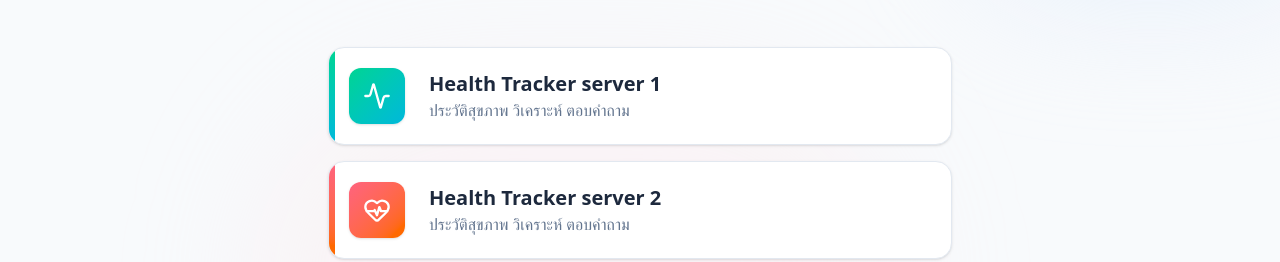
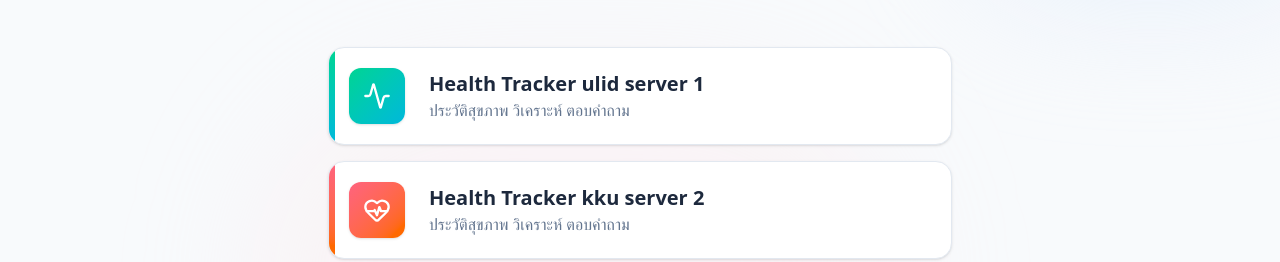
Before and after one commit to ulidsp/Health-Hub-Links, a React (Vite) app: page / in a window 1280 px wide. Shown: the part 398-660 px from the top of the page. Built offline with nearby package versions, Linux system fonts and the light colour scheme.

Commit message:
feat: Update health app names
Refine the names of health tracker applications to be more specific, including their respective deployment environments (ulid and kku).

```diff
--- a/src/constants.ts
+++ b/src/constants.ts
@@ -10,7 +10,7 @@ export interface HealthApp {
 export const HEALTH_APPS: HealthApp[] = [
   {
     id: '1',
-    name: 'Health Tracker server 1',
+    name: 'Health Tracker ulid server 1',
     description: 'ประวัติสุขภาพ วิเคราะห์ ตอบคำถาม',
     url: 'https://health-tracker-lab-analyzer-firebas.vercel.app',
     color: 'from-emerald-400 to-cyan-500',
@@ -18,7 +18,7 @@ export const HEALTH_APPS: HealthApp[] = [
   },
   {
     id: '2',
-    name: 'Health Tracker server 2',
+    name: 'Health Tracker kku server 2',
     description: 'ประวัติสุขภาพ วิเคราะห์ ตอบคำถาม',
     url: 'https://health-tracker-lab-analyzer-firebas-lac.vercel.app',
     color: 'from-rose-400 to-orange-500',
```
